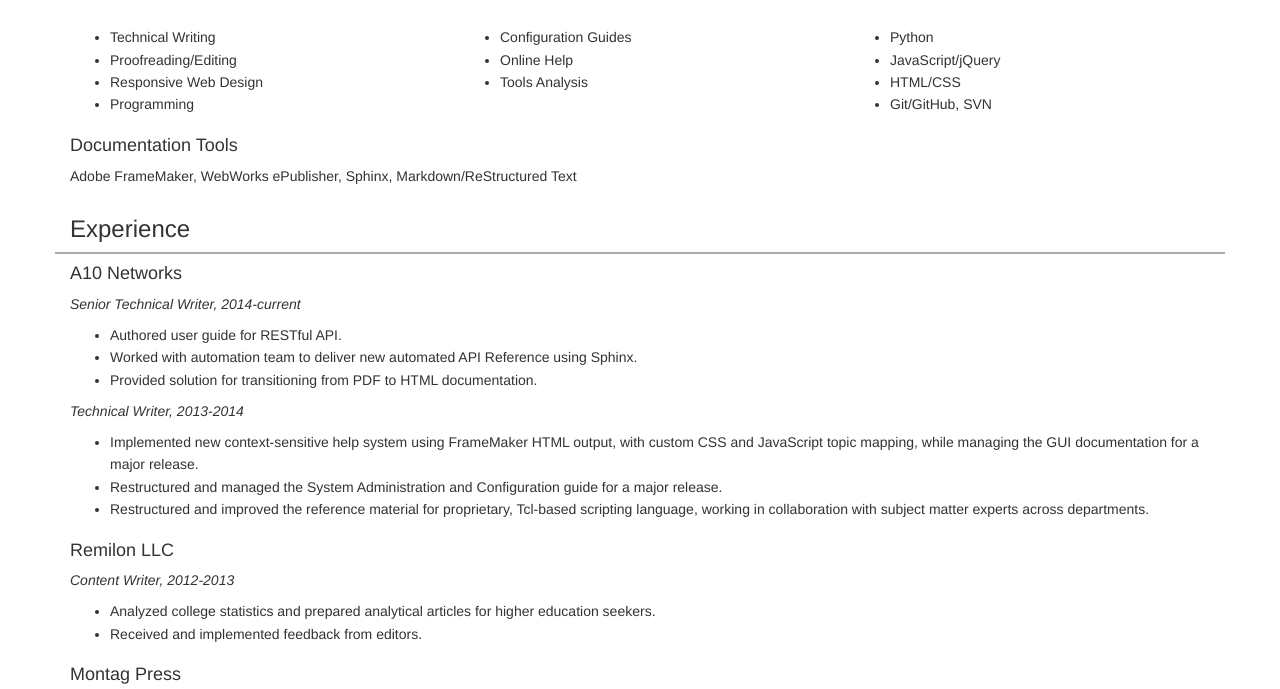
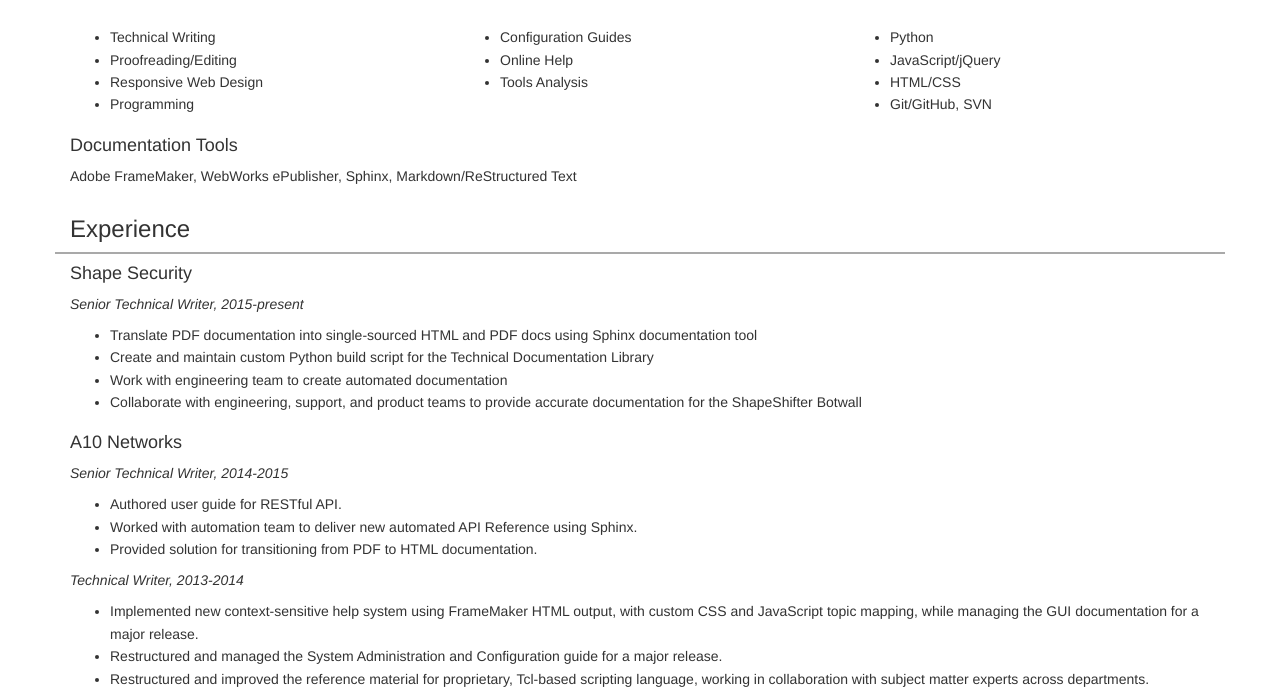
Before and after one commit to paloobi/portfolio-website-v1, a plain HTML site: page index.html in a window 1280 px wide. Shown: the part 114-803 px from the top of the page. Drawn offline with nearby package versions, Linux system fonts and the light colour scheme.

Commit message:
added Shape

```diff
--- a/index.html
+++ b/index.html
@@ -61,8 +61,20 @@
 			</div>
 			<div class="row job">
 				<div class="col-md-12">
+					<h4>Shape Security</h4>
+					<p>Senior Technical Writer, 2015-present</p>
+					<ul>
+						<li>Translate PDF documentation into single-sourced HTML and PDF docs using Sphinx documentation tool</li>
+						<li>Create and maintain custom Python build script for the Technical Documentation Library</li>
+						<li>Work with engineering team to create automated documentation</li>
+						<li>Collaborate with engineering, support, and product teams to provide accurate documentation for the ShapeShifter Botwall</li>
+					</ul>
+				</div>
+			</div>
+			<div class="row job">
+				<div class="col-md-12">
 					<h4>A10 Networks</h4>
-					<p>Senior Technical Writer, 2014-current</p>
+					<p>Senior Technical Writer, 2014-2015</p>
 					<ul>
 						<li>Authored user guide for RESTful API.</li>
 						<li>Worked with automation team to deliver new automated API Reference using Sphinx.</li>
```
